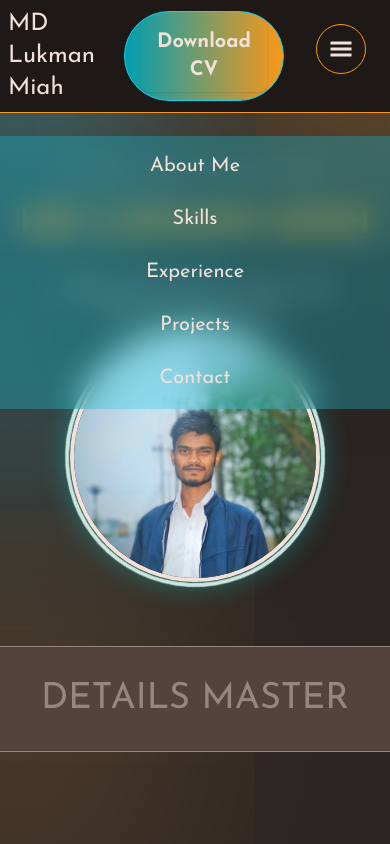
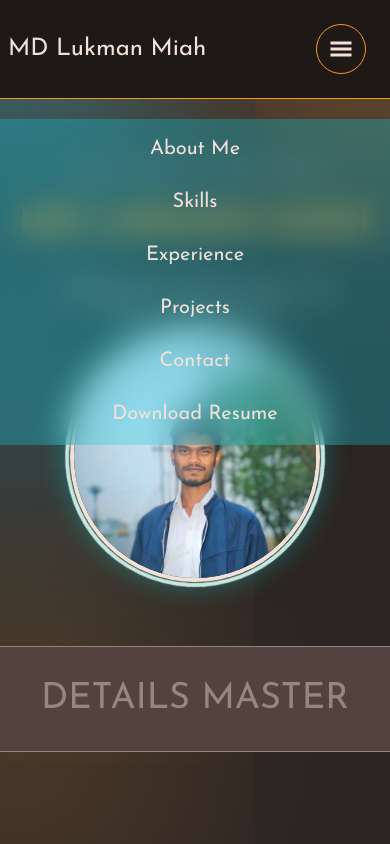
Before and after one commit to lukmanxpert/portfolio-lukmanxpert, a React (Vite) app: page / in a window 390 px wide. Both pictures are taken after a click on the button 341 px from the left and 49 px from the top of the page. Shown: the top 844 px of the page. Built offline with nearby package versions, Linux system fonts and the light colour scheme.

Commit message:
fixed download resume issues

```diff
--- a/src/components/navbar/NavbarBtn.jsx
+++ b/src/components/navbar/NavbarBtn.jsx
@@ -1,6 +1,6 @@
 const NavbarBtn = () => {
   return (
-    <button className="px-4 py-2 rounded-full text-xl font-bold font-body text-white border-cyan border flex items-center gap-1 bg-gradient-to-r  from-darkCyan to-orange transition-all duration-500 hover:scale-110 hover:border-orange cursor-pointer hover:shadow-cyanShadow">
+    <button className="px-4 hidden md:flex py-2 rounded-full text-xl font-bold font-body text-white border-cyan border items-center gap-1 bg-gradient-to-r  from-darkCyan to-orange transition-all duration-500 hover:scale-110 hover:border-orange cursor-pointer hover:shadow-cyanShadow">
       {/* <Link to="./resume.pdf" download={"Sheikh_Lukman_CV.pdf"} spy={true} smooth={true} duration={500} offset={-120}>
         Download Resume
       </Link> */}
--- a/src/components/navbar/NavbarLinks.jsx
+++ b/src/components/navbar/NavbarLinks.jsx
@@ -11,6 +11,7 @@ const links = [
 const NavbarLinks = () => {
   return (
     <ul className="flex lg:flex-row sm:flex-col gap-6 text-white font-body lg:relative sm:absolute sm:top-[120%] text-center left-[50%] -translate-x-[50%] lg:text-md sm:text-xl sm:bg-cyan/30 backdrop-blur-lg lg:bg-black sm:w-full py-4">
+      <>
         {links.map((link, index) => {
           return (
             <li key={index} className="group">
@@ -28,6 +29,18 @@ const NavbarLinks = () => {
             </li>
           );
         })}
+        <li className="group md:hidden">
+          <a
+            offset={-130}
+            href="/resume.pdf"
+            download="Sheikh_Lukman_CV.pdf"
+            className="cursor-pointer text-white hover:text-cyan transition-all duration-500"
+          >
+            Download Resume
+          </a>
+          <div className="mx-auto bg-cyan w-0 group-hover:w-full h-[1px] transition-all duration-500"></div>
+        </li>
+      </>
     </ul>
   );
 };
```
Lines whose indentation alone changed are shown as unchanged.
